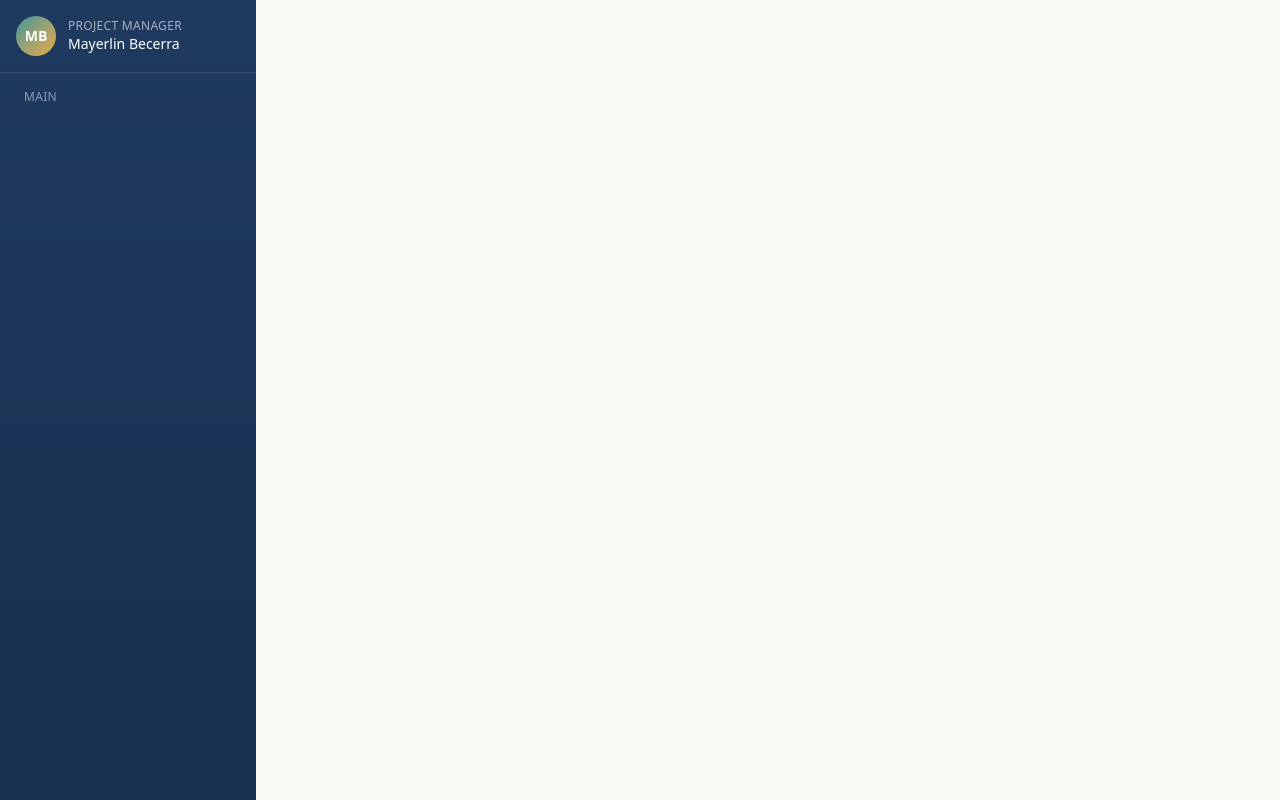
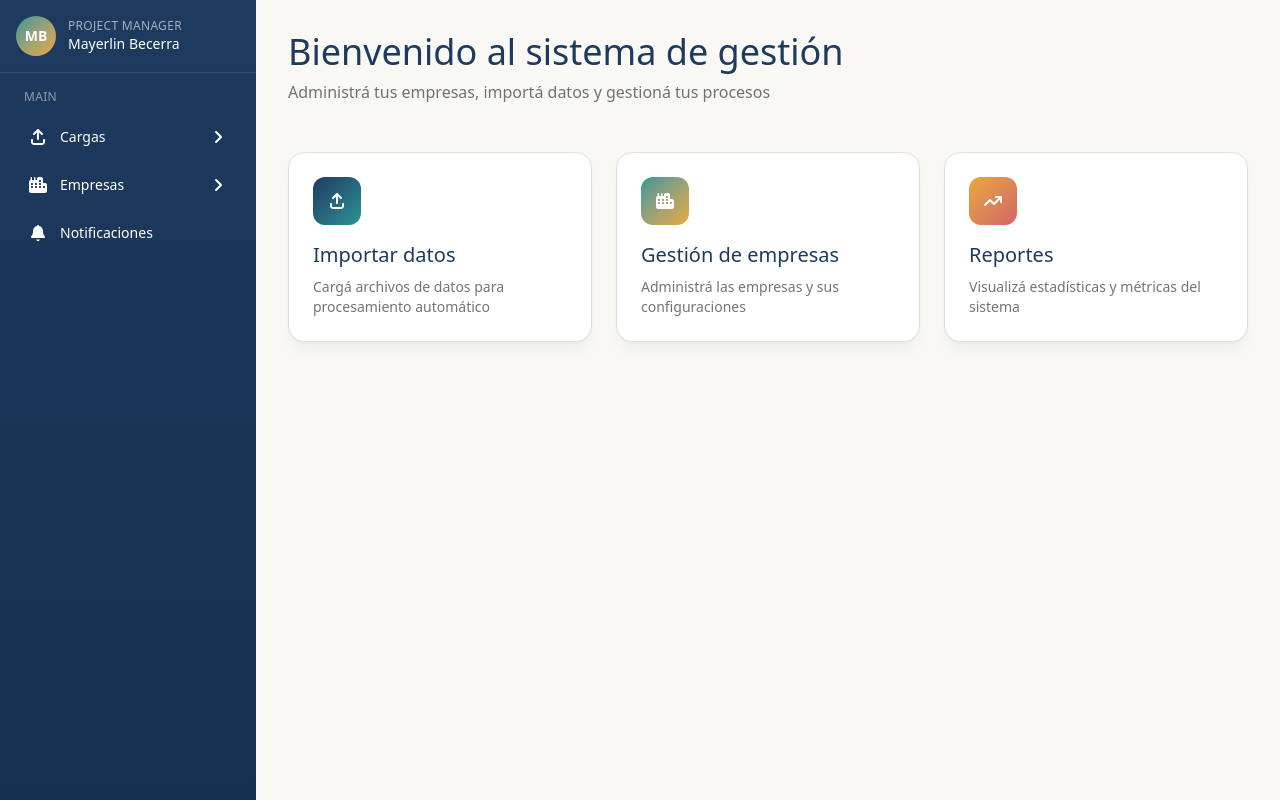
Before and after one commit to danteCortes/RecsaUploadFrontend, an Angular app: page / in a window 1280 px wide. Built offline with nearby package versions, Linux system fonts and the light colour scheme.

Commit message:
Dashboard finished

```diff
--- a/package.json
+++ b/package.json
@@ -17,6 +17,9 @@
     "@angular/forms": "^21.2.0",
     "@angular/platform-browser": "^21.2.0",
     "@angular/router": "^21.2.0",
+    "@fortawesome/angular-fontawesome": "^4.0.0",
+    "@fortawesome/fontawesome-svg-core": "^7.2.0",
+    "@fortawesome/free-solid-svg-icons": "^7.2.0",
     "rxjs": "~7.8.0",
     "tslib": "^2.3.0"
   },
--- a/src/app/app.config.ts
+++ b/src/app/app.config.ts
@@ -1,4 +1,5 @@
-import { ApplicationConfig, provideBrowserGlobalErrorListeners } from '@angular/core';
+import { ApplicationConfig, provideBrowserGlobalErrorListeners, importProvidersFrom } from '@angular/core';
+import { FontAwesomeModule } from '@fortawesome/angular-fontawesome';
 import { provideRouter } from '@angular/router';
 
 import { routes } from './app.routes';
@@ -6,6 +7,7 @@ import { routes } from './app.routes';
 export const appConfig: ApplicationConfig = {
   providers: [
     provideBrowserGlobalErrorListeners(),
-    provideRouter(routes)
+    importProvidersFrom(FontAwesomeModule),
+    provideRouter(routes),
   ]
 };
--- a/src/app/app.html
+++ b/src/app/app.html
@@ -15,15 +15,19 @@
 			<div class="mb-6">
 				<p class="text-xs text-white/50 uppercase tracking-wide mb-3 px-2">Main</p>
 				<div class="mb-2">
-					<button class="w-full flex items-center gap-3 px-3 py-2 rounded-lg hover:bg-white/10 transition-colors">
-
-					</button>
+					<dropdown-menu [title]="menu[0].title" [subtitles]="menu[0].subtitles" [icon]="menu[0].icon" />
 				</div>
+				<div class="mb-2">
+					<dropdown-menu [title]="menu[1].title" [subtitles]="menu[1].subtitles" [icon]="menu[1].icon" />
+				</div>
+				<a href="notificaciones" class="flex items-center gap-3 px-3 py-2 rounded-lg transition-colors hover:bg-white/10">
+					<fa-icon [icon]="faBell" />
+					<span class="text-sm">Notificaciones</span>
+				</a>
 			</div>
 		</div>
 	</div>
-
+	<div class="flex-1 overflow-y-auto">
+		<router-outlet />
+	</div>
 </div>
-
-
-<router-outlet />
--- a/src/app/app.routes.ts
+++ b/src/app/app.routes.ts
@@ -1,3 +1,8 @@
 import { Routes } from '@angular/router';
+import { Dashboard } from './features/dashboard/presentation/pages/dashboard';
+import { ImportarDatos } from './features/importar-datos/presentation/pages/importar.datos';
 
-export const routes: Routes = [];
+export const routes: Routes = [
+    {path: '', component: Dashboard},
+    {path: 'cargas/importar', component: ImportarDatos},
+];
--- a/src/app/app.ts
+++ b/src/app/app.ts
@@ -1,12 +1,49 @@
 import { Component, signal } from '@angular/core';
 import { RouterOutlet } from '@angular/router';
+import { FontAwesomeModule } from '@fortawesome/angular-fontawesome';
+import { faArrowUpFromBracket, faCity, faBell, faArrowTrendUp } from '@fortawesome/free-solid-svg-icons';
+import { DropdownMenu } from './shared/components/dropdown.menu/dropdown.menu';
 
 @Component({
 	selector: 'app-root',
-	imports: [RouterOutlet],
+	imports: [RouterOutlet, FontAwesomeModule, DropdownMenu],
 	templateUrl: './app.html',
 })
 
 export class App {
+	faArrowUpFromBracket = faArrowUpFromBracket;
+	faCity = faCity;
+	faBell = faBell;
+	faArrowTrendUp = faArrowTrendUp;
 
+	menu = [
+		{
+			title: 'Cargas',
+			icon: faArrowUpFromBracket,
+			subtitles: [
+				{
+					text: 'Importar datos',
+					href: '/cargas/importar'
+				}
+			]
+		},
+		{
+			title: 'Empresas',
+			icon: faCity,
+			subtitles: [
+				{
+					text: 'Gestión de empresas',
+					href: '/empresas'
+				},
+				{
+					text: 'Interfaces/Integraciones',
+					href: '/empresas/interfaces'
+				},
+				{
+					text: 'Plantilla de respuestas',
+					href: '/empresas/plantillas'
+				},
+			]
+		},
+	]
 }
--- /dev/null
+++ b/src/app/features/dashboard/presentation/pages/dashboard.html
@@ -0,0 +1,35 @@
+<div class="p-8">
+    <div>
+        <h1 class="text-4xl mb-2 text-[#1E3A5F]">Bienvenido al sistema de gestión</h1>
+        <p class="text-[#1A1614]/60 mb-12">Administrá tus empresas, importá datos y gestioná tus procesos</p>
+        <div class="grid grid-cols-1 md:grid-cols-2 lg:grid-cols-3 gap-6">
+            <a routerLink="/cargas/importar">
+                <div class="p-6 rounded-2xl bg-white border border-[#E4DDD1] shadow-lg shadow-[#1E3A5F]/5 hover:shadow-xl transition-shadow cursor-pointer">
+                    <div class="w-12 h-12 rounded-xl bg-gradient-to-br from-[#1E3A5F] to-[#2D9596] flex items-center justify-center mb-4 text-white">
+                        <fa-icon [icon]="faArrowUpFromBracket" />
+                    </div>
+                    <h3 class="text-xl mb-2 text-[#1E3A5F] text-semibold">Importar datos</h3>
+                    <p class="text-sm text-[#1A1614]/60">Cargá archivos de datos para procesamiento automático</p>
+                </div>
+            </a>
+            <a routerLink="/empresas">
+                <div class="p-6 rounded-2xl bg-white border border-[#E4DDD1] shadow-lg shadow-[#1E3A5F]/5 hover:shadow-xl transition-shadow cursor-pointer">
+                    <div class="w-12 h-12 rounded-xl bg-gradient-to-br from-[#2D9596] to-[#E8A838] flex items-center justify-center mb-4 text-white">
+                        <fa-icon [icon]="faCity" />
+                    </div>
+                    <h3 class="text-xl mb-2 text-[#1E3A5F] text-semibold">Gestión de empresas</h3>
+                    <p class="text-sm text-[#1A1614]/60">Administrá las empresas y sus configuraciones</p>
+                </div>
+            </a>
+            <a routerLink="/cargas/importar">
+                <div class="p-6 rounded-2xl bg-white border border-[#E4DDD1] shadow-lg shadow-[#1E3A5F]/5 hover:shadow-xl transition-shadow cursor-pointer">
+                    <div class="w-12 h-12 rounded-xl bg-gradient-to-br from-[#E8A838] to-[#D16666] flex items-center justify-center mb-4 text-white">
+                        <fa-icon [icon]="faArrowTrendUp" />
+                    </div>
+                    <h3 class="text-xl mb-2 text-[#1E3A5F] text-semibold">Reportes</h3>
+                    <p class="text-sm text-[#1A1614]/60">Visualizá estadísticas y métricas del sistema</p>
+                </div>
+            </a>
+        </div>
+    </div>
+</div>
--- /dev/null
+++ b/src/app/features/dashboard/presentation/pages/dashboard.ts
@@ -0,0 +1,16 @@
+import { Component } from '@angular/core';
+import { FontAwesomeModule } from '@fortawesome/angular-fontawesome';
+import { faArrowUpFromBracket, faCity, faArrowTrendUp } from '@fortawesome/free-solid-svg-icons';
+import { RouterLink } from "@angular/router";
+
+@Component({
+	selector: 'app-root',
+	imports: [FontAwesomeModule, RouterLink],
+	templateUrl: './dashboard.html',
+})
+
+export class Dashboard {
+	faArrowUpFromBracket = faArrowUpFromBracket;
+	faCity = faCity;
+	faArrowTrendUp = faArrowTrendUp;
+}
--- /dev/null
+++ b/src/app/features/importar-datos/presentation/pages/importar.datos.html
@@ -0,0 +1,9 @@
+<div class="min-h-screen bg-[#FAF8F5] p-8">
+    <div class="max-w-[1600px] mx-auto">
+        <div class="mb-12">
+            <h1 class="text-5xl mb-2 tracking-tight text-[#1E3A5F]">Importador de Datos</h1>
+            <p class="text-lg text-[#1A1614]/60">Cargá y procesá tus archivos en pocos pasos</p>
+        </div>
+    </div>
+    <a routerLink="/">Regresamos</a>
+</div>
--- /dev/null
+++ b/src/app/shared/components/dropdown.menu/dropdown.menu.html
@@ -0,0 +1,15 @@
+<button (click)="toggle()" class="w-full flex items-center gap-3 px-3 py-2 rounded-lg hover:bg-white/10 transition-colors">
+    <fa-icon [icon]="icon()"></fa-icon>
+    <span class="flex-1 text-left text-sm">{{ title() }}</span>
+    <fa-icon [icon]="faAngleRight"></fa-icon>
+</button>
+@if(isOpen()){
+    <div class="ml-8 mt-1 space-y-1">
+        @for (subtitle of subtitles(); track subtitle){
+            <a
+                class="block px-3 py-1.5 text-sm rounded-lg transition-colors text-white/70 hover:bg-white/10 hover:text-white"
+                [href]="subtitle.href"
+            >{{ subtitle.text }}</a>
+        }
+    </div>
+}
--- /dev/null
+++ b/src/app/shared/components/dropdown.menu/dropdown.menu.ts
@@ -0,0 +1,26 @@
+import { Component, input, signal } from "@angular/core";
+import { FontAwesomeModule } from '@fortawesome/angular-fontawesome';
+import { faAngleRight } from '@fortawesome/free-solid-svg-icons';
+import { IconDefinition } from '@fortawesome/fontawesome-svg-core';
+
+
+@Component({
+    selector: 'dropdown-menu',
+	imports: [FontAwesomeModule],
+	templateUrl: './dropdown.menu.html',
+})
+
+export class DropdownMenu {
+
+    title = input<string>('');
+    subtitles = input<{text: string; href: string;}[]>([]);
+    icon = input<IconDefinition>()
+
+	faAngleRight = faAngleRight;
+
+	isOpen = signal(false);
+
+	toggle(){
+		this.isOpen.update(v => !v);
+	}
+}
```
Also changed, not shown: src/app/features/importar-datos/presentation/pages/importar.datos.ts (added, +12 -0 lines), 1 other file (tests, documents, lock files or other folders).
